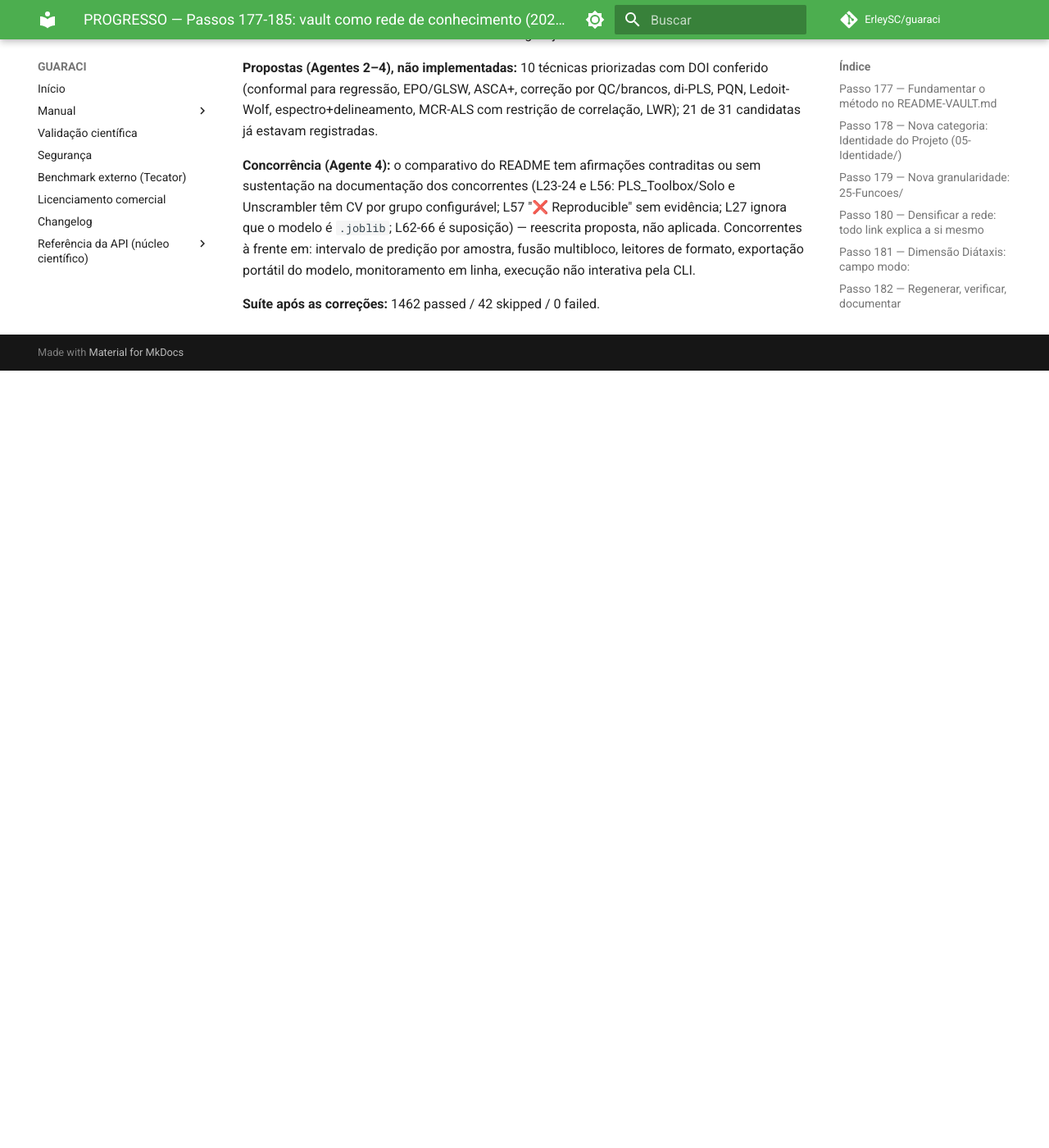
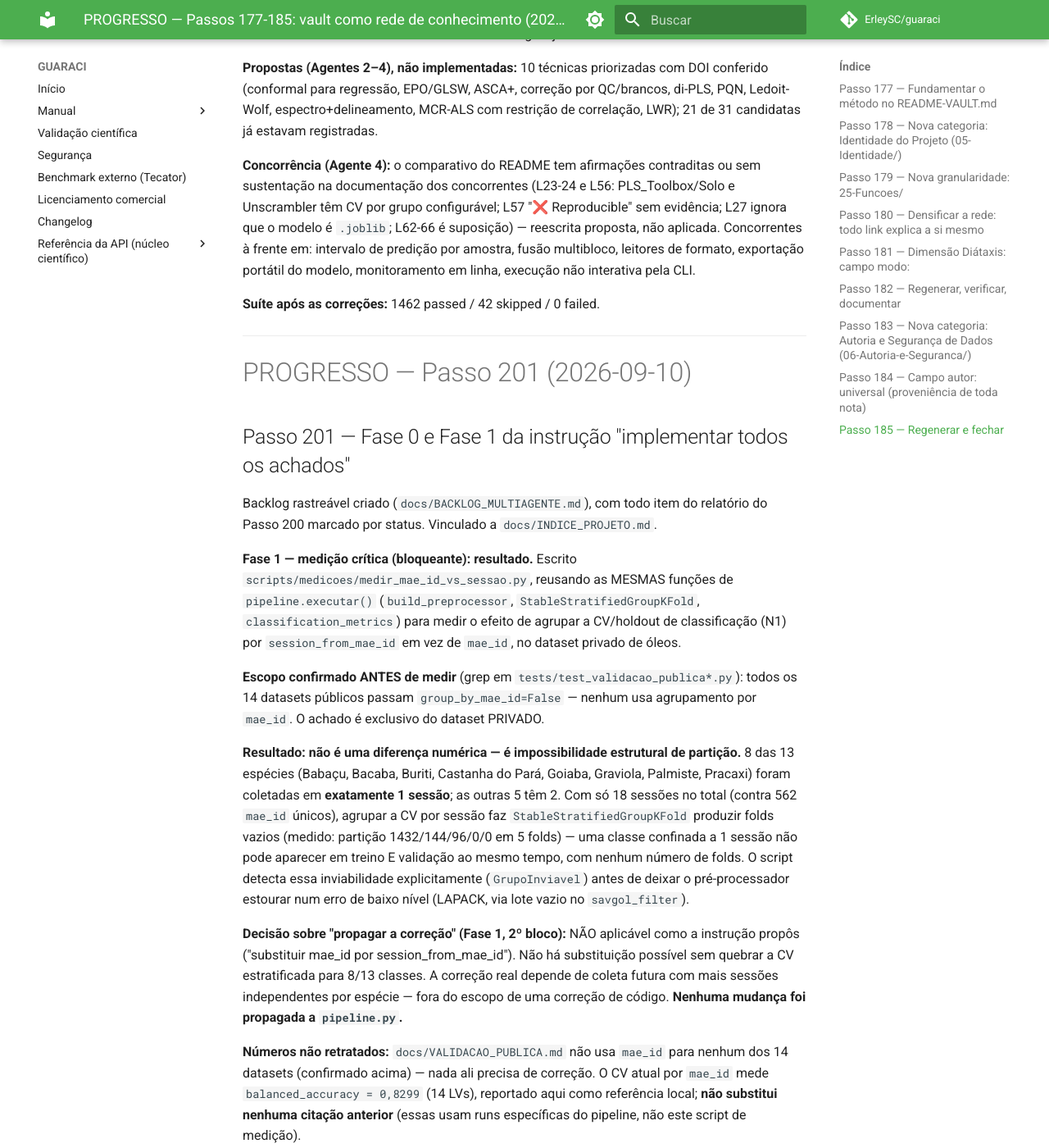
Before and after one commit to ErleySC/guaraci, an MkDocs documentation site: the page built from docs/PROGRESSO.md, in a window 1280 px wide and 1400 px high, scrolled down 90791 px. Shown: the whole window at 82% size. Built offline with MkDocs 1.6.1 and Material for MkDocs 9.7.7, drawn with Linux system fonts in a browser that asks for light colours; comment, search, counter and statistics services are not loaded; before the commit the page ends 91243 px from its top, so only the background shows below that; some of the changed text lies outside the part shown.

Commit message:
feat(backlog): Fase 0 (backlog rastreavel) e Fase 1 (medicao critica mae_id vs sessao)
Fase 0: docs/BACKLOG_MULTIAGENTE.md rastreia todo item do relatorio do
Passo 200 (bugs, 18 problemas do Agente 3, 10 tecnicas do Agente 2, 7
lacunas do Agente 4, 5 correcoes de README), vinculado a INDICE_PROJETO.md.

Fase 1 (bloqueante): scripts/medicoes/medir_mae_id_vs_sessao.py mede o
efeito de agrupar a CV/holdout de classificacao (N1) por
session_from_mae_id em vez de mae_id, reusando as MESMAS funcoes de
pipeline.executar() (build_preprocessor, StableStratifiedGroupKFold,
classification_metrics).

Escopo confirmado ANTES de medir (grep em tests/test_validacao_publica*.py):
os 14 datasets publicos usam group_by_mae_id=False -- achado exclusivo do
dataset privado.

Resultado: NAO e' uma diferenca numerica, e' impossibilidade estrutural.
8/13 especies tem exatamente 1 sessao no acervo inteiro (so' 18 sessoes
contra 562 mae_id); agrupar por sessao produz folds vazios no splitter
real do projeto (medido: 1432/144/96/0/0 amostras em 5 folds) -- uma
classe confinada a 1 sessao nao pode estar em treino E validacao ao mesmo
tempo. O script detecta essa inviabilidade explicitamente (GrupoInviavel)
em vez de deixar o preprocessador estourar num LAPACK error de baixo
nivel (achado colateral: savgol_filter sobre lote vazio).

Nao propagado ao pipeline: nao ha substituicao executavel de mae_id por
sessao hoje. docs/VALIDACAO_PUBLICA.md nao precisa de correcao (nenhum
dos 14 datasets publicos usa mae_id). Pendente do autor, fora do codigo:
conferir se o relatorio PIBIC ja entregue cita metrica do dataset privado
como protecao contra vazamento ENTRE sessoes.

Aproveitado: check_external_validation() (auditoria_delineamento.py)
tinha mensagem fixa desatualizada dizendo que classificacao nao tem
benchmark externo (achado R5c) -- corrigido: PLS-DA tem 14 datasets
publicos (VALIDACAO_PUBLICA.md); so' DD-SIMCA/OPLS-DA continuam sem.

CLAUDE.md local (~/.guaraci_local, fora do repo) atualizado com o
resultado medido, substituindo o placeholder "efeito nao medido".

Co-Authored-By: Claude Sonnet 5 <noreply@anthropic.com>

```diff
--- a/docs/PROGRESSO.md
+++ b/docs/PROGRESSO.md
@@ -3931,3 +3931,66 @@ de formato, exportação portátil do modelo, monitoramento em linha,
 execução não interativa pela CLI.
 
 **Suíte após as correções:** 1462 passed / 42 skipped / 0 failed.
+
+---
+
+# PROGRESSO — Passo 201 (2026-09-10)
+
+## Passo 201 — Fase 0 e Fase 1 da instrução "implementar todos os achados"
+
+Backlog rastreável criado (`docs/BACKLOG_MULTIAGENTE.md`), com todo item do
+relatório do Passo 200 marcado por status. Vinculado a `docs/INDICE_PROJETO.md`.
+
+**Fase 1 — medição crítica (bloqueante): resultado.** Escrito
+`scripts/medicoes/medir_mae_id_vs_sessao.py`, reusando as MESMAS funções de
+`pipeline.executar()` (`build_preprocessor`, `StableStratifiedGroupKFold`,
+`classification_metrics`) para medir o efeito de agrupar a CV/holdout de
+classificação (N1) por `session_from_mae_id` em vez de `mae_id`, no dataset
+privado de óleos.
+
+**Escopo confirmado ANTES de medir** (grep em `tests/test_validacao_publica*.py`):
+todos os 14 datasets públicos passam `group_by_mae_id=False` — nenhum usa
+agrupamento por `mae_id`. O achado é exclusivo do dataset PRIVADO.
+
+**Resultado: não é uma diferença numérica — é impossibilidade estrutural de
+partição.** 8 das 13 espécies (Babaçu, Bacaba, Buriti, Castanha do Pará,
+Goiaba, Graviola, Palmiste, Pracaxi) foram coletadas em **exatamente 1
+sessão**; as outras 5 têm 2. Com só 18 sessões no total (contra 562
+`mae_id` únicos), agrupar a CV por sessão faz `StableStratifiedGroupKFold`
+produzir folds vazios (medido: partição 1432/144/96/0/0 em 5 folds) — uma
+classe confinada a 1 sessão não pode aparecer em treino E validação ao
+mesmo tempo, com nenhum número de folds. O script detecta essa
+inviabilidade explicitamente (`GrupoInviavel`) antes de deixar o
+pré-processador estourar num erro de baixo nível (LAPACK, via lote vazio
+no `savgol_filter`).
+
+**Decisão sobre "propagar a correção" (Fase 1, 2º bloco):** NÃO aplicável
+como a instrução propôs ("substituir mae_id por session_from_mae_id"). Não
+há substituição possível sem quebrar a CV estratificada para 8/13 classes.
+A correção real depende de coleta futura com mais sessões independentes
+por espécie — fora do escopo de uma correção de código. **Nenhuma mudança
+foi propagada a `pipeline.py`.**
+
+**Números não retratados:** `docs/VALIDACAO_PUBLICA.md` não usa `mae_id`
+para nenhum dos 14 datasets (confirmado acima) — nada ali precisa de
+correção. O CV atual por `mae_id` mede `balanced_accuracy = 0,8299` (14
+LVs), reportado aqui como referência local; **não substitui nenhuma
+citação anterior** (essas usam runs específicas do pipeline, não este
+script de medição).
+
+**O que fica registrado, não um número a mais:** a limitação já existia
+registrada (CLAUDE.md P12: "36/38 casos de 1 sessão" na granularidade
+espécie×adulterante). Esta medição confirma a mesma limitação na
+granularidade espécie sozinha (8/13) e prova concretamente, com o
+splitter real do projeto, que "trocar a chave de agrupamento" não é uma
+correção de código executável hoje.
+
+**Pendência que exige decisão do autor (fora do código):** conferir se
+algum documento já entregue (relatório PIBIC) cita `balanced_accuracy` ou
+outra métrica de CV/holdout do dataset privado como se a validação
+protegesse contra vazamento **entre sessões de coleta** — o que a
+validação atual não faz nem pode fazer hoje. Não tenho visibilidade sobre
+o que já foi submetido; reportado ao usuário, não decidido aqui.
+
+CLAUDE.md local (0-G) atualizado com este resultado, substituindo o
+placeholder "efeito de nenhum foi medido".
```
Also changed, not shown: docs/BACKLOG_MULTIAGENTE.md (added, +104 -0 lines), docs/INDICE_PROJETO.md (+2 -0 lines), 2 other files.
